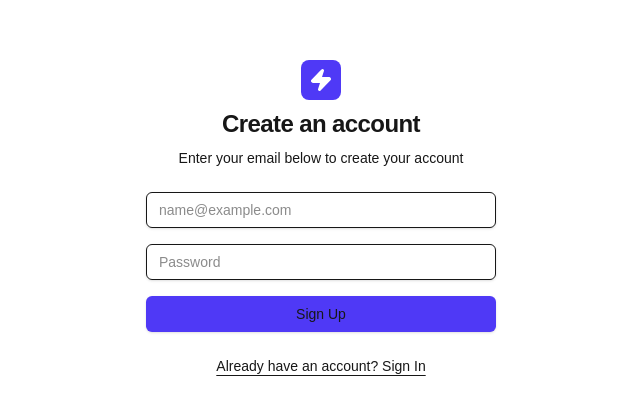
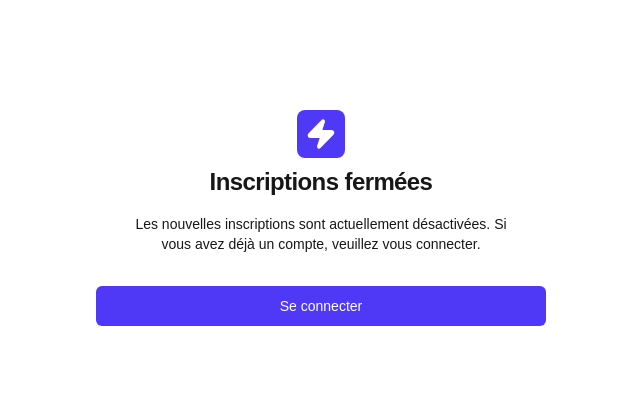
Before and after one commit to gleveque27/blogauto, a Next.js app: page /blog/register in a window 1280 px wide. Shown: the part 182-594 px from the top of the page, without its empty margins (319-959 px from the left). Built offline with nearby package versions, Linux system fonts and the light colour scheme.

Commit message:
feat: Disable new user registration
- Block registration page with message
- Remove HTTP Basic Auth (using Supabase Auth only)
- Remove Sign Up links from header and login page
- Only existing user (gynsexshop@gmail.com) can access dashboard
- Public articles remain accessible for SEO

```diff
--- a/src/app/login/page.tsx
+++ b/src/app/login/page.tsx
@@ -28,12 +28,6 @@ export default function LoginPage() {
                     </div>
                     <Button type="submit" className="w-full bg-indigo-600 hover:bg-indigo-700">Sign In</Button>
                 </form>
-
-                <div className="px-8 text-center text-sm text-muted-foreground">
-                    <Link href="/register" className="hover:text-brand underline underline-offset-4">
-                        Don&apos;t have an account? Sign Up
-                    </Link>
-                </div>
             </div>
         </div>
     )
--- a/src/app/register/page.tsx
+++ b/src/app/register/page.tsx
@@ -1,37 +1,26 @@
 import Link from "next/link"
-import { Button } from "@/components/ui/button"
 import { Zap } from "lucide-react"
-import { signup } from "@/app/auth/actions"
 
 export default function RegisterPage() {
     return (
         <div className="flex h-screen w-full items-center justify-center px-4">
-            <div className="mx-auto w-full max-w-[350px] space-y-6">
-                <div className="flex flex-col items-center space-y-2 text-center">
-                    <div className="h-10 w-10 rounded-lg bg-indigo-600 flex items-center justify-center text-white mb-2">
-                        <Zap className="h-6 w-6 fill-current" />
+            <div className="mx-auto w-full max-w-[450px] space-y-6">
+                <div className="flex flex-col items-center space-y-4 text-center">
+                    <div className="h-12 w-12 rounded-lg bg-indigo-600 flex items-center justify-center text-white mb-2">
+                        <Zap className="h-8 w-8 fill-current" />
                     </div>
                     <h1 className="text-2xl font-semibold tracking-tight">
-                        Create an account
+                        Inscriptions fermées
                     </h1>
-                    <p className="text-sm text-muted-foreground">
-                        Enter your email below to create your account
+                    <p className="text-sm text-muted-foreground max-w-sm">
+                        Les nouvelles inscriptions sont actuellement désactivées.
+                        Si vous avez déjà un compte, veuillez vous connecter.
                     </p>
-                </div>
-
-                <form action={signup} className="space-y-4">
-                    <div className="space-y-2">
-                        <input name="email" className="flex h-9 w-full rounded-md border border-input bg-transparent px-3 py-1 text-sm shadow-sm transition-colors file:border-0 file:bg-transparent file:text-sm file:font-medium placeholder:text-muted-foreground focus-visible:outline-none focus-visible:ring-1 focus-visible:ring-ring disabled:cursor-not-allowed disabled:opacity-50" placeholder="name@example.com" type="email" required />
-                    </div>
-                    <div className="space-y-2">
-                        <input name="password" className="flex h-9 w-full rounded-md border border-input bg-transparent px-3 py-1 text-sm shadow-sm transition-colors file:border-0 file:bg-transparent file:text-sm file:font-medium placeholder:text-muted-foreground focus-visible:outline-none focus-visible:ring-1 focus-visible:ring-ring disabled:cursor-not-allowed disabled:opacity-50" placeholder="Password" type="password" required />
-                    </div>
-                    <Button type="submit" className="w-full bg-indigo-600 hover:bg-indigo-700">Sign Up</Button>
-                </form>
-
-                <div className="px-8 text-center text-sm text-muted-foreground">
-                    <Link href="/login" className="hover:text-brand underline underline-offset-4">
-                        Already have an account? Sign In
+                    <Link
+                        href="/login"
+                        className="inline-flex items-center justify-center rounded-md text-sm font-medium ring-offset-background transition-colors focus-visible:outline-none focus-visible:ring-2 focus-visible:ring-ring focus-visible:ring-offset-2 disabled:pointer-events-none disabled:opacity-50 bg-indigo-600 text-white hover:bg-indigo-700 h-10 px-6 py-2 w-full mt-4"
+                    >
+                        Se connecter
                     </Link>
                 </div>
             </div>
--- a/src/components/layout/header.tsx
+++ b/src/components/layout/header.tsx
@@ -20,11 +20,8 @@ export default function Header() {
                 </nav>
 
                 <div className="flex items-center gap-4">
-                    <Link href="/login" className="text-sm font-medium hover:text-indigo-600 hidden sm:block">
-                        Log in
-                    </Link>
-                    <Link href="/register" className="inline-flex h-9 items-center justify-center rounded-md bg-indigo-600 px-4 py-2 text-sm font-medium text-white shadow transition-colors hover:bg-indigo-700 focus-visible:outline-none focus-visible:ring-1 focus-visible:ring-ring disabled:pointer-events-none disabled:opacity-50">
-                        Get Started
+                    <Link href="/login" className="inline-flex h-9 items-center justify-center rounded-md bg-indigo-600 px-4 py-2 text-sm font-medium text-white shadow transition-colors hover:bg-indigo-700 focus-visible:outline-none focus-visible:ring-1 focus-visible:ring-ring disabled:pointer-events-none disabled:opacity-50">
+                        Se connecter
                     </Link>
                 </div>
             </div>
--- a/src/middleware.ts
+++ b/src/middleware.ts
@@ -1,43 +1,7 @@
-import { type NextRequest, NextResponse } from 'next/server'
+import { type NextRequest } from 'next/server'
 import { updateSession } from '@/lib/supabase/middleware'
 
 export async function middleware(request: NextRequest) {
-    // HTTP Basic Auth
-    const basicAuth = request.headers.get('authorization')
-
-    // Credentials
-    const validUsername = process.env.BASIC_AUTH_USER || 'admin'
-    const validPassword = process.env.BASIC_AUTH_PASSWORD || 'password123'
-
-    let isAuthenticated = false
-
-    if (basicAuth) {
-        try {
-            const authValue = basicAuth.split(' ')[1]
-            if (authValue) {
-                const [username, password] = Buffer.from(authValue, 'base64').toString().split(':')
-
-                if (username === validUsername && password === validPassword) {
-                    isAuthenticated = true
-                }
-            }
-        } catch (error) {
-            // Erreur de décodage
-            console.error('Auth decode error:', error)
-        }
-    }
-
-    if (!isAuthenticated) {
-        // Authentification requise
-        return new NextResponse('Authentication required', {
-            status: 401,
-            headers: {
-                'WWW-Authenticate': 'Basic realm="Secure Area", charset="UTF-8"',
-            },
-        })
-    }
-
-    // Authentification réussie, continuer avec Supabase
     return await updateSession(request)
 }
 
```
